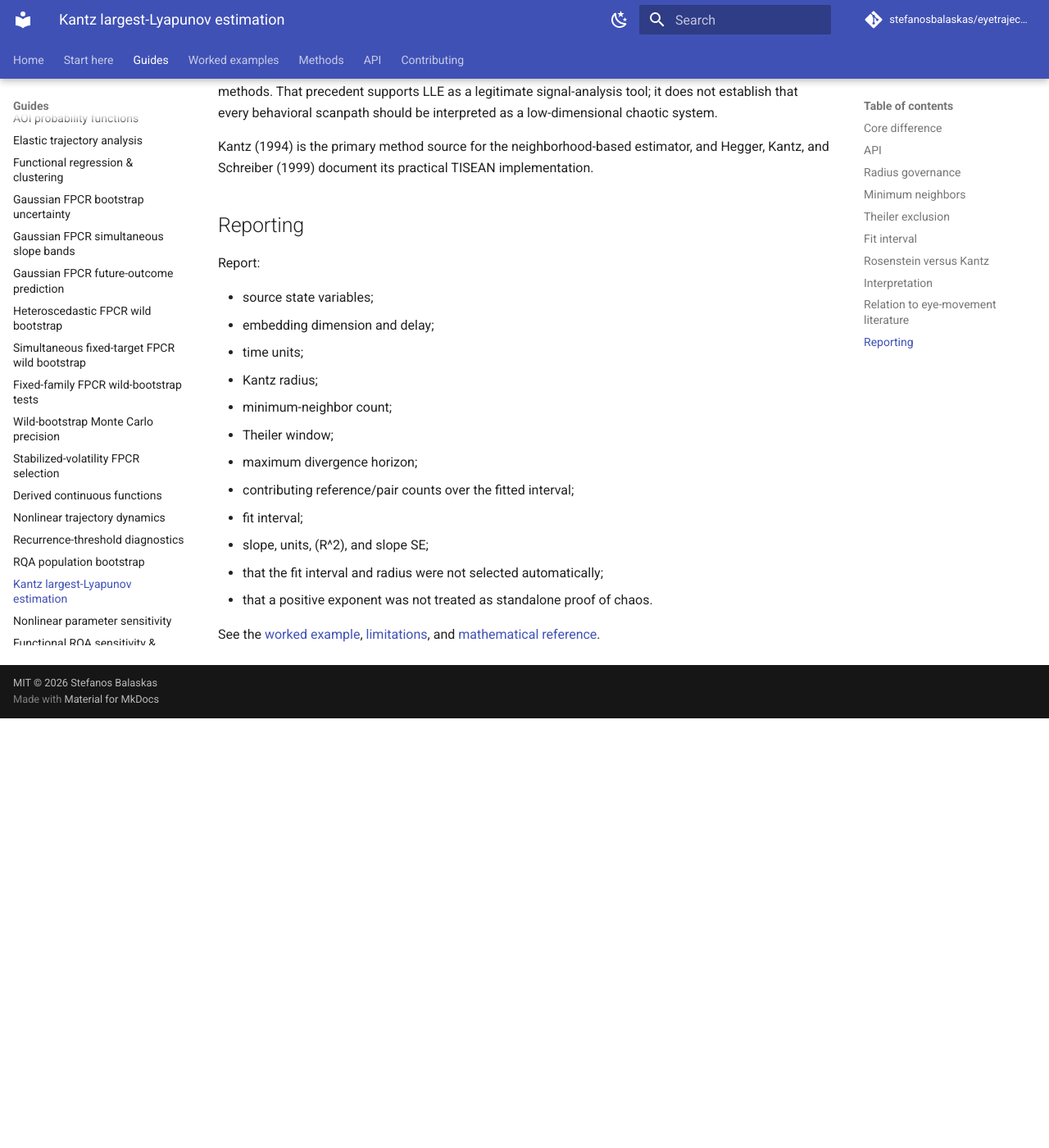
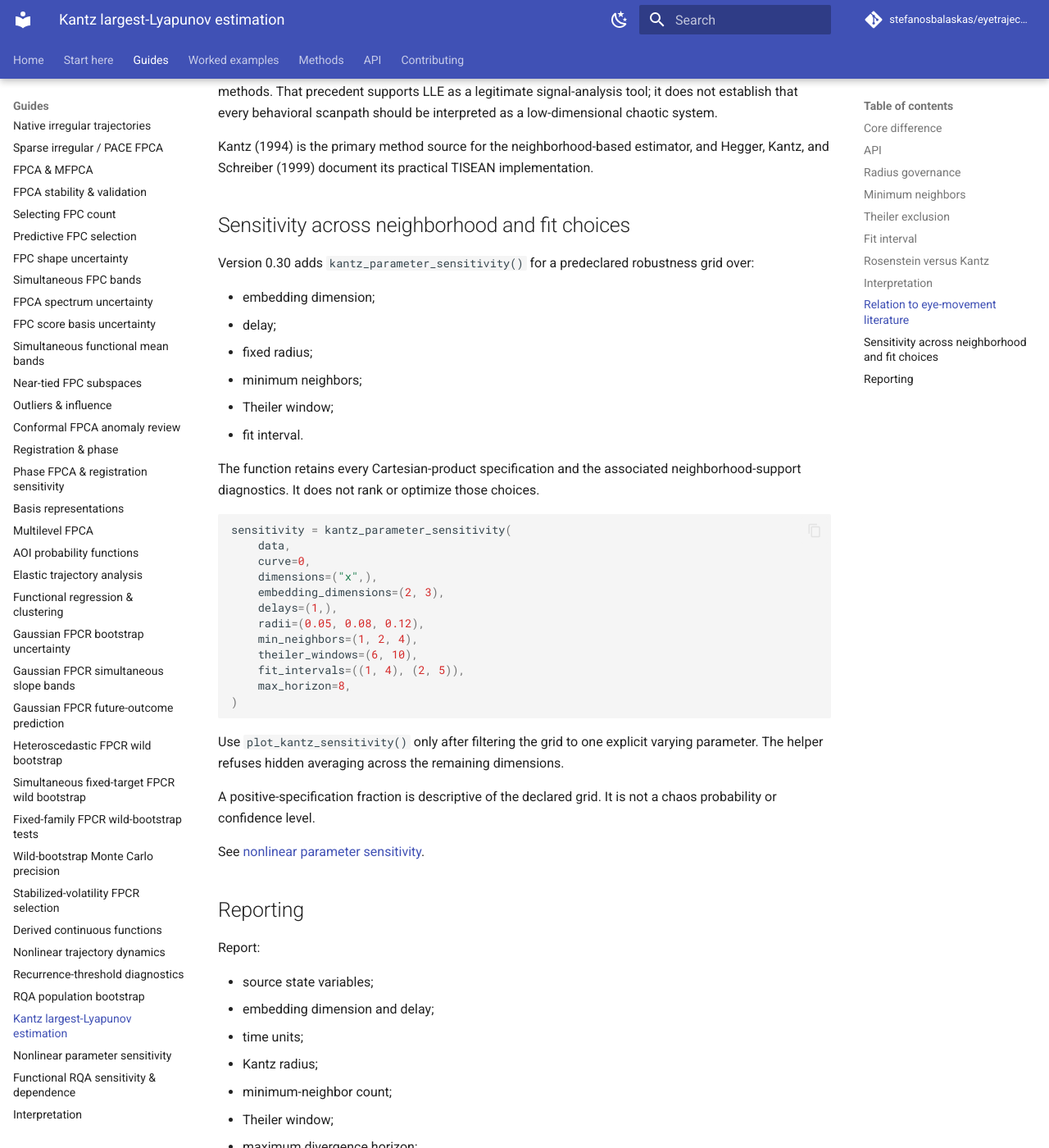
Before and after one commit to stefanosbalaskas/eyetrajectoriespy, an MkDocs documentation site: the page built from docs/methods/kantz-lle.md, in a window 1280 px wide and 1400 px high, scrolled down 2962 px. Shown: the whole window at 82% size. Built offline with MkDocs 1.6.1 and Material for MkDocs 9.7.7, drawn with Linux system fonts in a browser that asks for light colours; comment, search, counter and statistics services are not loaded; before the commit the page ends 3838 px from its top, so only the background shows below that.

Commit message:
Add 0.30 Kantz sensitivity guidance

````diff
--- a/docs/methods/kantz-lle.md
+++ b/docs/methods/kantz-lle.md
@@ -130,6 +130,40 @@
 
 Kantz (1994) is the primary method source for the neighborhood-based estimator, and Hegger, Kantz, and Schreiber (1999) document its practical TISEAN implementation.
 
+## Sensitivity across neighborhood and fit choices
+
+Version 0.30 adds `kantz_parameter_sensitivity()` for a predeclared robustness grid over:
+
+- embedding dimension;
+- delay;
+- fixed radius;
+- minimum neighbors;
+- Theiler window;
+- fit interval.
+
+The function retains every Cartesian-product specification and the associated neighborhood-support diagnostics. It does not rank or optimize those choices.
+
+```python
+sensitivity = kantz_parameter_sensitivity(
+    data,
+    curve=0,
+    dimensions=("x",),
+    embedding_dimensions=(2, 3),
+    delays=(1,),
+    radii=(0.05, 0.08, 0.12),
+    min_neighbors=(1, 2, 4),
+    theiler_windows=(6, 10),
+    fit_intervals=((1, 4), (2, 5)),
+    max_horizon=8,
+)
+```
+
+Use `plot_kantz_sensitivity()` only after filtering the grid to one explicit varying parameter. The helper refuses hidden averaging across the remaining dimensions.
+
+A positive-specification fraction is descriptive of the declared grid. It is not a chaos probability or confidence level.
+
+See [nonlinear parameter sensitivity](nonlinear-parameter-sensitivity.md).
+
 ## Reporting
 
 Report:
````
